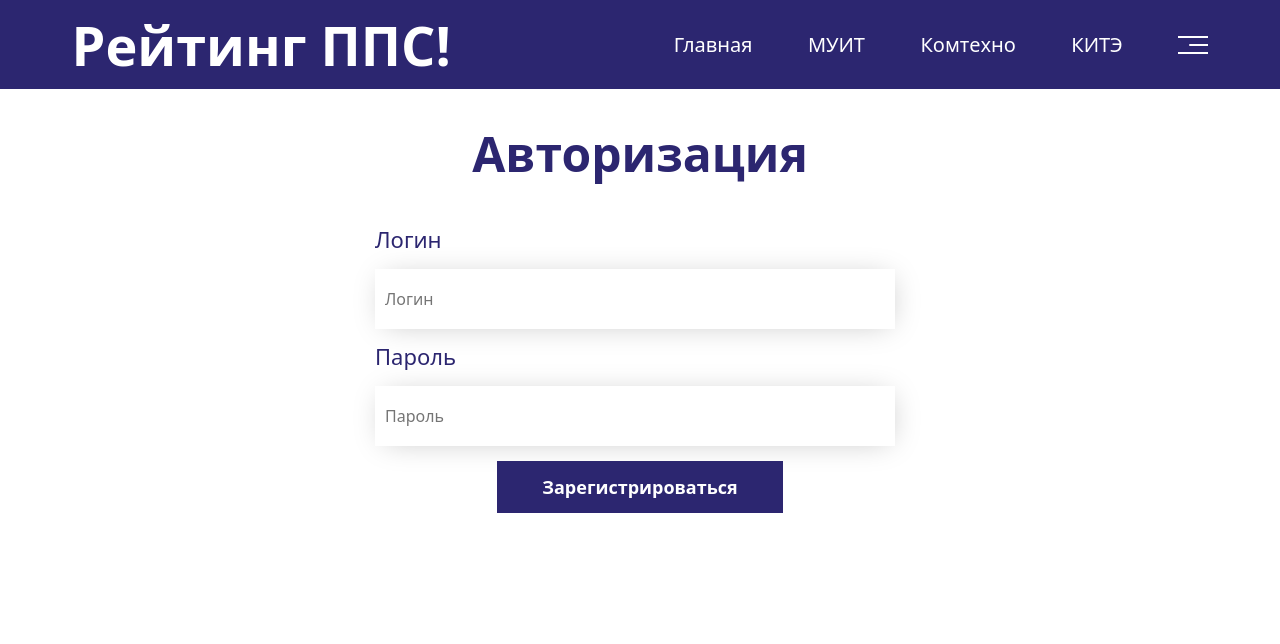
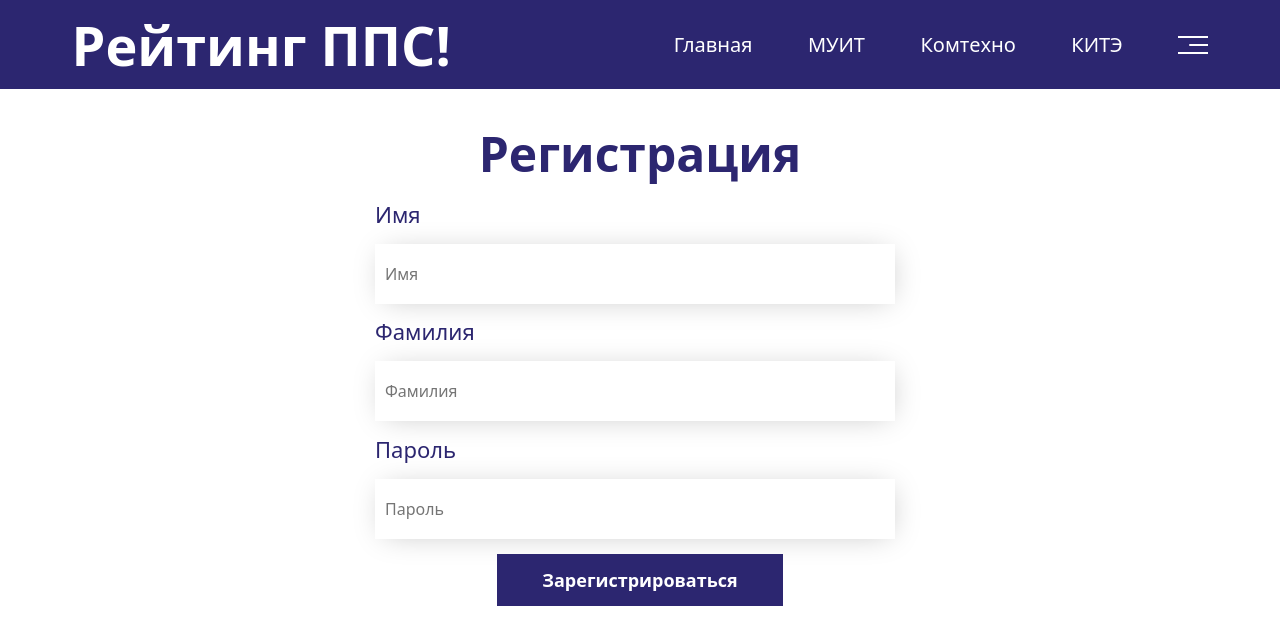
Before and after one commit to MFQ7aq/For_College-, a React (Vite) app: page /Registration in a window 1280 px wide. Shown: the top 644 px of the page. Built offline with nearby package versions, Linux system fonts and the light colour scheme.

Commit message:
22.02 Добавлен Log-out, Убрана возможность регистрации если пользователь уже зареган

```diff
--- a/src/css/Educational.css
+++ b/src/css/Educational.css
@@ -158,7 +158,6 @@
 }
 .auth__contain {
   margin: 0 auto;
-  margin-top: 25px;
   width: 530px;
   display: flex;
   flex-wrap: wrap;
--- a/src/pages/home/Registration.jsx
+++ b/src/pages/home/Registration.jsx
@@ -31,12 +31,14 @@
         <NavBar/>
       </div>
       <div className="main">
-        <div className="title__contain"><h2 className="Edu__text-L center">Авторизация</h2></div>
+        <div className="title__contain"><h2 className="Edu__text-L center">Регистрация</h2></div>
         <div className="auth__contain">
           <label htmlFor="" className="auth__label">
             <form onSubmit={handleSubmit}>
-              <p className="input__text Montherat">Логин</p>
-              <input type="text" className="auth__input Montherat" value={name} onChange={e => setName(e.target.value)} placeholder="Логин" />
+              <p className="input__text Montherat">Имя</p>
+              <input type="text" className="auth__input Montherat" value={name} onChange={e => setName(e.target.value)} placeholder="Имя" />
+              <p className="input__text Montherat">Фамилия</p>
+              <input type="text" className="auth__input Montherat" value={name} onChange={e => setName(e.target.value)} placeholder="Фамилия" />
               <p className="input__text Montherat">Пароль</p>
               <input type="password" autoComplete="on" className="auth__input Montherat" value={password} onChange={e => setPassword(e.target.value)} placeholder="Пароль" />
             </form>
```
